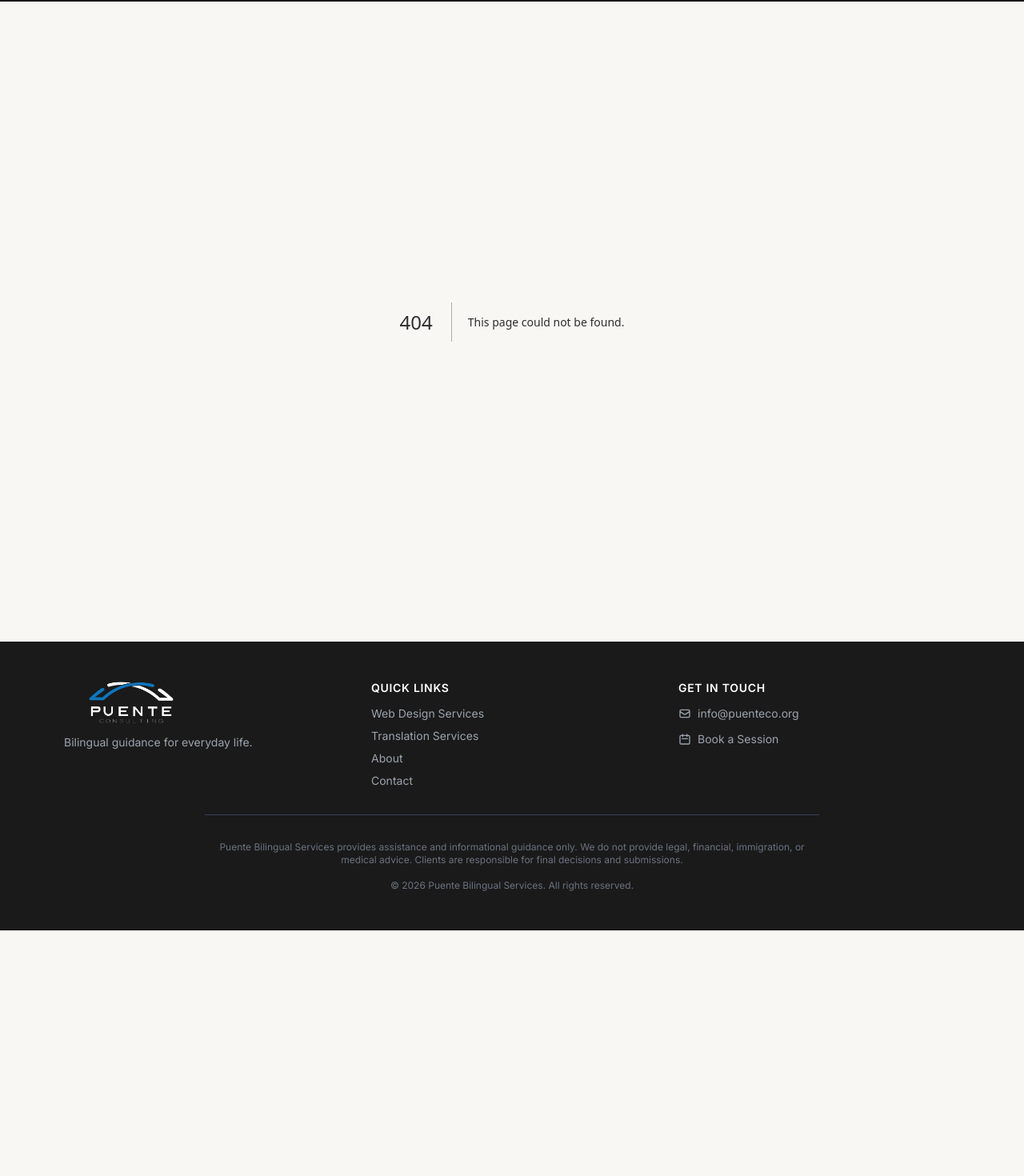
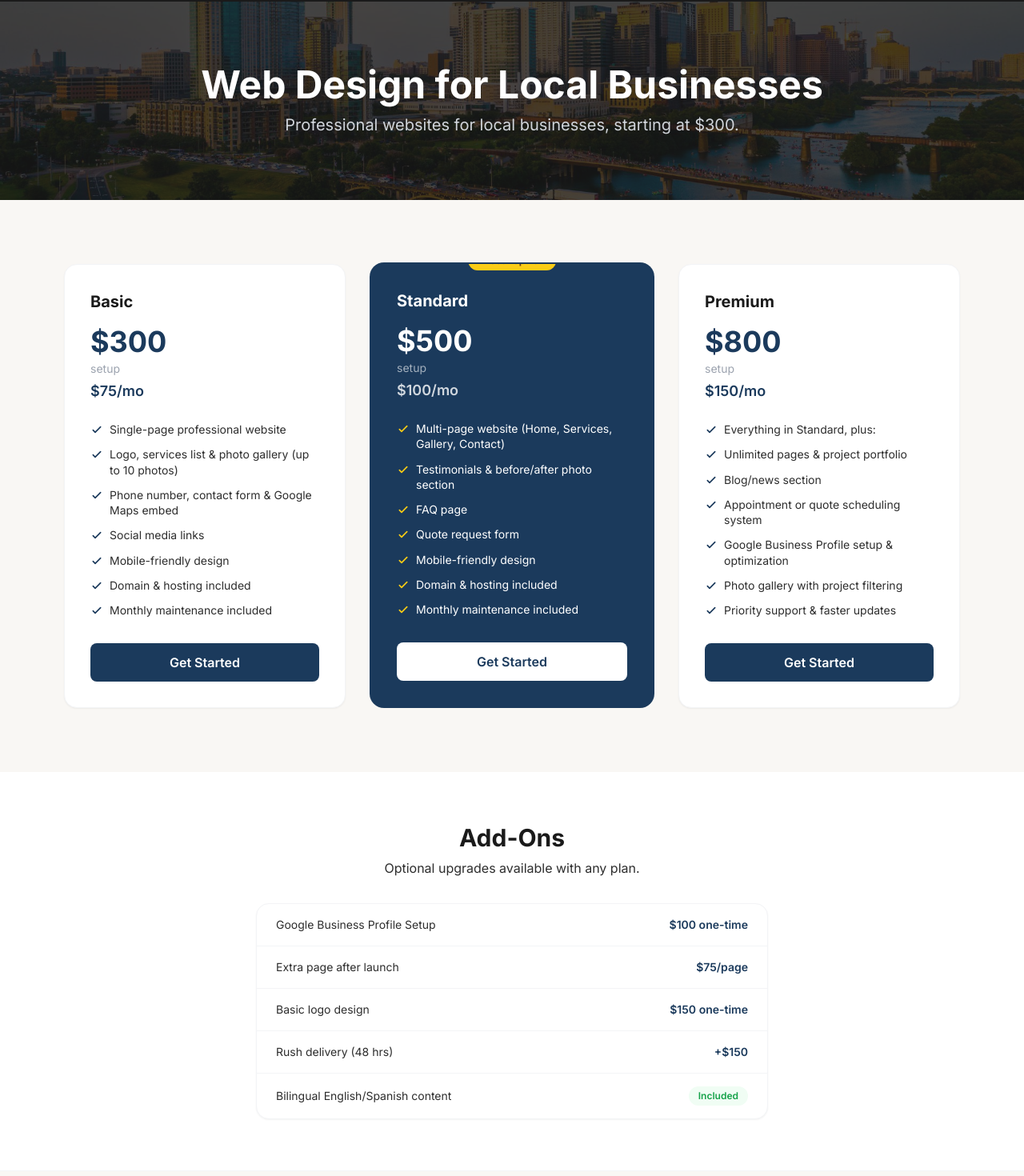
Before and after one commit to dacruz117/puente-consulting, a Next.js app: page /web-design in a window 1280 px wide. Before the commit this address had no page. Shown: the part 86-1556 px from the top of the page at 80% size. Before the commit the page ends 1249 px from the top, so only its background shows below. Built offline with nearby package versions, Linux system fonts and the light colour scheme.

Commit message:
feat: add web design services pricing page

```diff
--- /dev/null
+++ b/src/app/web-design/page.tsx
@@ -0,0 +1,140 @@
+"use client";
+
+import Image from "next/image";
+import Link from "next/link";
+import { useLanguage } from "@/context/LanguageContext";
+
+export default function WebDesignPage() {
+  const { t, lang } = useLanguage();
+  const wd = t.webDesign;
+
+  return (
+    <>
+      {/* Hero */}
+      <section className="relative bg-primary text-white py-20 overflow-hidden">
+        <Image
+          src="/austin-skyline.jpg"
+          alt="Austin skyline"
+          fill
+          className="object-cover object-center opacity-20"
+          priority
+        />
+        <div className="relative z-10 max-w-6xl mx-auto px-4 text-center">
+          <h1 className="text-4xl md:text-5xl font-bold mb-3">{wd.heroTitle}</h1>
+          <p className="text-xl text-gray-300">{wd.heroSubtitle}</p>
+        </div>
+      </section>
+
+      {/* Pricing Tiers */}
+      <section className="py-20 bg-cream">
+        <div className="max-w-6xl mx-auto px-4">
+          <div className="grid grid-cols-1 md:grid-cols-3 gap-8 items-start">
+            {wd.packages.map((pkg, i) => {
+              const isPopular = i === 1;
+              return (
+                <div
+                  key={pkg.name}
+                  className={`rounded-2xl overflow-hidden flex flex-col relative shadow-sm ${
+                    isPopular
+                      ? "bg-accent text-white ring-2 ring-accent"
+                      : "bg-white border border-gray-100"
+                  }`}
+                >
+                  {isPopular && (
+                    <span className="absolute -top-4 left-1/2 -translate-x-1/2 bg-yellow-400 text-yellow-900 text-xs font-bold px-4 py-1 rounded-full whitespace-nowrap">
+                      {wd.mostPopular}
+                    </span>
+                  )}
+                  <div className="p-8 flex flex-col flex-1">
+                    <h3 className={`text-xl font-bold mb-4 ${isPopular ? "text-white" : "text-primary"}`}>
+                      {pkg.name}
+                    </h3>
+                    <p className={`text-4xl font-bold mb-1 ${isPopular ? "text-white" : "text-accent"}`}>
+                      {pkg.setupPrice}
+                    </p>
+                    <p className={`text-sm mb-1 ${isPopular ? "text-white/60" : "text-gray-400"}`}>
+                      {wd.setupLabel}
+                    </p>
+                    <p className={`text-lg font-semibold mb-6 ${isPopular ? "text-white/80" : "text-accent"}`}>
+                      {pkg.monthlyPrice}{wd.monthlyLabel}
+                    </p>
+                    <ul className="space-y-3 flex-1 mb-8">
+                      {pkg.features.map((f) => (
+                        <li key={f.en} className="flex gap-2 items-start">
+                          <svg
+                            className={`w-4 h-4 flex-shrink-0 mt-0.5 ${isPopular ? "text-yellow-400" : "text-accent"}`}
+                            fill="none"
+                            stroke="currentColor"
+                            viewBox="0 0 24 24"
+                          >
+                            <path strokeLinecap="round" strokeLinejoin="round" strokeWidth={2.5} d="M5 13l4 4L19 7" />
+                          </svg>
+                          <span className={`text-sm leading-snug ${isPopular ? "text-white" : "text-body"}`}>
+                            {lang === "en" ? f.en : f.es}
+                          </span>
+                        </li>
+                      ))}
+                    </ul>
+                    <Link
+                      href="/contact"
+                      className={`block text-center font-semibold px-6 py-3 rounded-lg transition-colors ${
+                        isPopular
+                          ? "bg-white text-accent hover:bg-cream"
+                          : "bg-accent text-white hover:bg-accent-light"
+                      }`}
+                    >
+                      {wd.packageCta}
+                    </Link>
+                  </div>
+                </div>
+              );
+            })}
+          </div>
+        </div>
+      </section>
+
+      {/* Add-Ons */}
+      <section className="py-16 bg-white">
+        <div className="max-w-2xl mx-auto px-4">
+          <h2 className="text-3xl font-bold text-primary text-center mb-2">{wd.addOnsTitle}</h2>
+          <p className="text-body text-center mb-8">{wd.addOnsSubtitle}</p>
+          <div className="bg-white border border-gray-100 rounded-2xl shadow-sm overflow-hidden">
+            {wd.addOns.map((addon, i) => (
+              <div
+                key={i}
+                className="flex items-center justify-between px-6 py-4 border-b border-gray-100 last:border-0"
+              >
+                <span className="text-sm text-body">
+                  {lang === "en" ? addon.name.en : addon.name.es}
+                </span>
+                {"highlight" in addon && addon.highlight ? (
+                  <span className="text-xs font-semibold text-green-600 bg-green-50 px-3 py-1 rounded-full">
+                    {lang === "en" ? addon.price.en : addon.price.es}
+                  </span>
+                ) : (
+                  <span className="font-semibold text-accent text-sm">
+                    {lang === "en" ? addon.price.en : addon.price.es}
+                  </span>
+                )}
+              </div>
+            ))}
+          </div>
+        </div>
+      </section>
+
+      {/* CTA */}
+      <section className="py-16 bg-cream border-t border-gray-100 text-center">
+        <div className="max-w-xl mx-auto px-4">
+          <h2 className="text-2xl font-bold text-primary mb-3">{wd.ctaHeading}</h2>
+          <p className="text-body mb-6">{wd.ctaSub}</p>
+          <Link
+            href="/contact"
+            className="inline-block bg-accent text-white font-semibold px-8 py-3 rounded-lg hover:bg-accent-light transition-colors"
+          >
+            {wd.ctaButton}
+          </Link>
+        </div>
+      </section>
+    </>
+  );
+}
```
